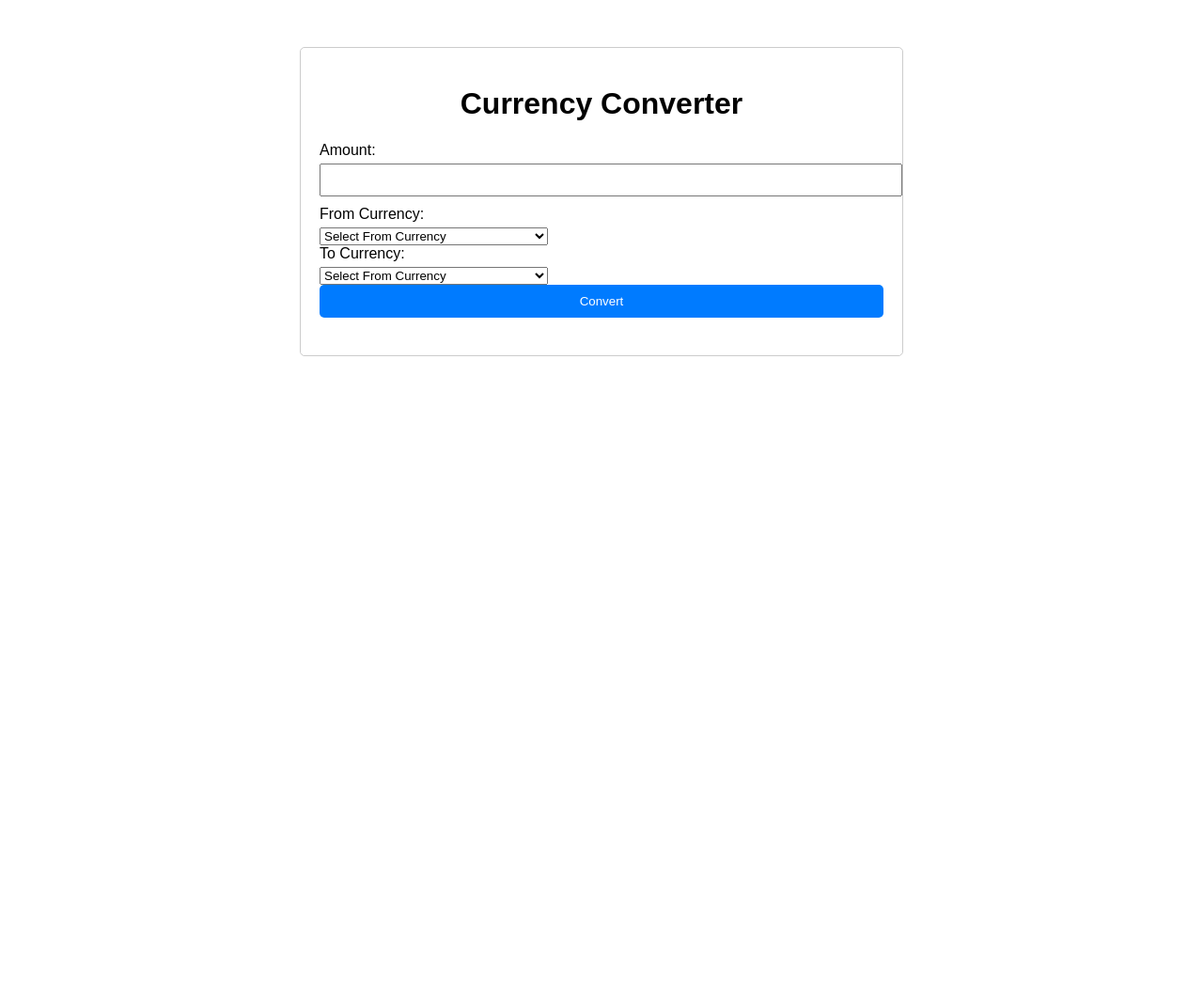
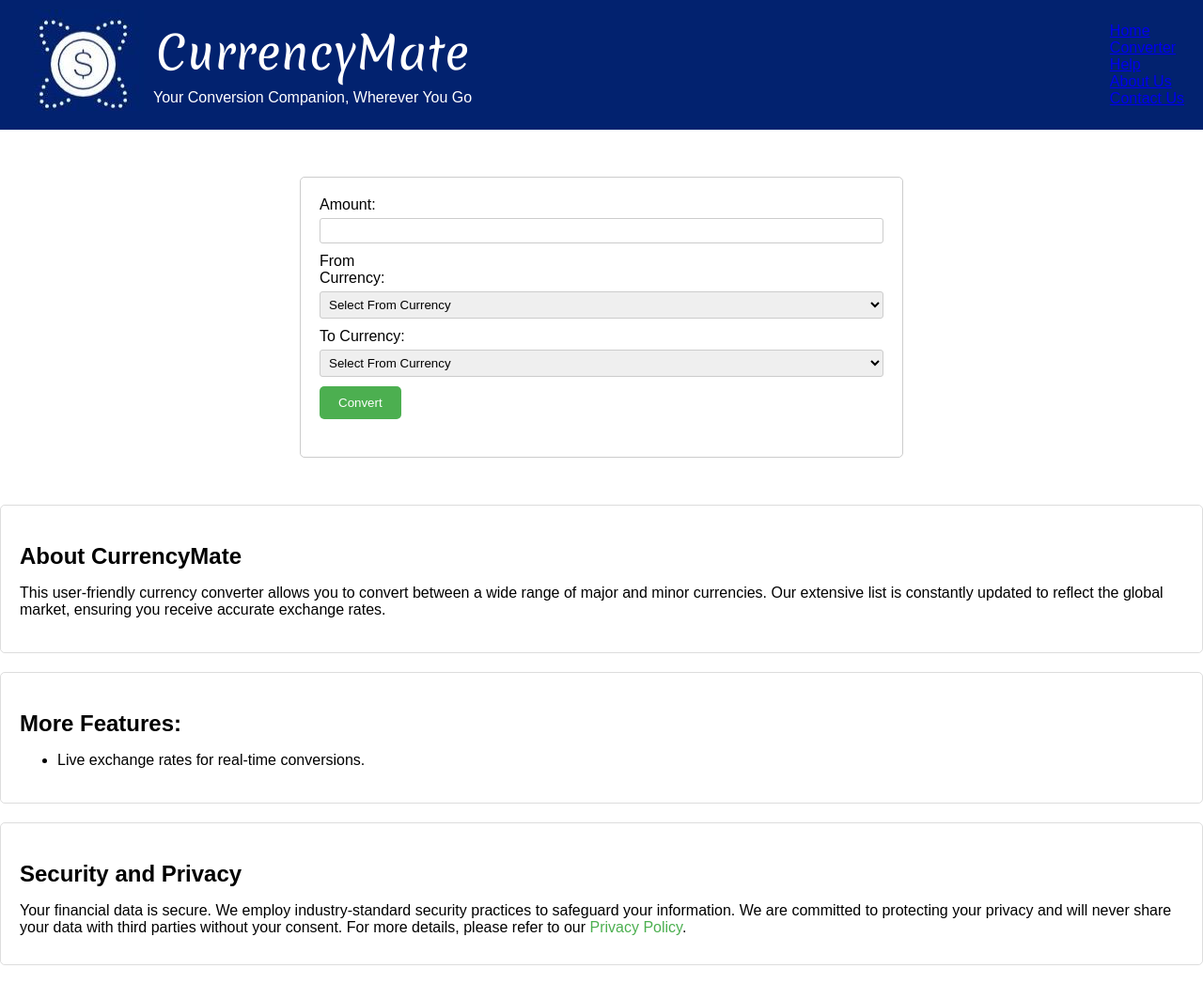
Before and after one commit to Augustinejude365/Portfolio-Project---CurrencyMate, a Flask app: page / in a window 1280 px wide. Shown: the whole page at 94% size. Before the commit the page ends 379 px from the top, so only its background shows below. Run offline with Flask 2, Linux system fonts and the light colour scheme.

Commit message:
updated: restructuring in progress

```diff
--- a/templates/index.html
+++ b/templates/index.html
@@ -4,11 +4,28 @@
 		<meta charset="UTF-8">
 		<meta name="viewport" content="width=device-width, initial-scale=1.0">
 		<title>Currency Converter</title>
-		<link rel="stylesheet" type="text/css" href="{{ url_for('static', filename='styles.css') }}">
+		<link rel="stylesheet" type="text/css" href="{{ url_for('static', filename='styles/styles.css') }}">
 	</head>
 	<body>
+		<header class="header">
+			<div class="logo-container">
+				<img src="{{ url_for('static', filename='images/logo.png') }}" alt="CurrencyMate Logo" class="logo">
+				<div class="logo-text">
+					<h1 class="logo-name">CurrencyMate</h1>
+					<p class="slogan">Your Conversion Companion, Wherever You Go</p>
+				</div>
+			</div>
+			<nav class="tabs">
+				<ul>
+					<li><a href="#home">Home</a></li>
+					<li class="active"><a href="#converter">Converter</a></li>
+					<li class="active"><a href="#converter">Help</a></li>
+					<li class="active"><a href="#converter">About Us</a></li>
+					<li class="active"><a href="#converter">Contact Us</a></li>
+				</ul>
+			</nav>
+		</header>
 		<div class="container">
-			<h1>Currency Converter</h1>
 			<form id="conversion-form">
 				<label for="amount">Amount:</label>
 				<input type="number" id="amount" step="any" required>
@@ -27,8 +44,24 @@
 			</form>
 			<div id="result"></div>
 		</div>
+		<section class="about">
+			<h2>About CurrencyMate</h2>
+			<p>This user-friendly currency converter allows you to convert between a wide range of major and minor currencies. Our extensive list is constantly updated to reflect the global market, ensuring you receive accurate exchange rates.</p>
+		</section>
+		<section class="features">
+			<h2>More Features:</h2>
+			<ul>
+				<li>Live exchange rates for real-time conversions.</li>
+			</ul>
+		</section>
 
-		<script src="{{ url_for('static', filename='script.js') }}"></script>
-		<script src="{{ url_for('static', filename='currencyList.js') }}"></script>
+		<section class="security">
+			<h2>Security and Privacy</h2>
+			<p>Your financial data is secure. We employ industry-standard security practices to safeguard your information. We are committed to protecting your privacy and will never share your data with third parties without your consent. For more details, please refer to our <a href="#">Privacy Policy</a>.</p>
+		</section>
+
+
+		<script src="{{ url_for('static', filename='scripts/script.js') }}"></script>
+		<script src="{{ url_for('static', filename='scripts/currencyList.js') }}"></script>
 	</body>
 </html>
```
